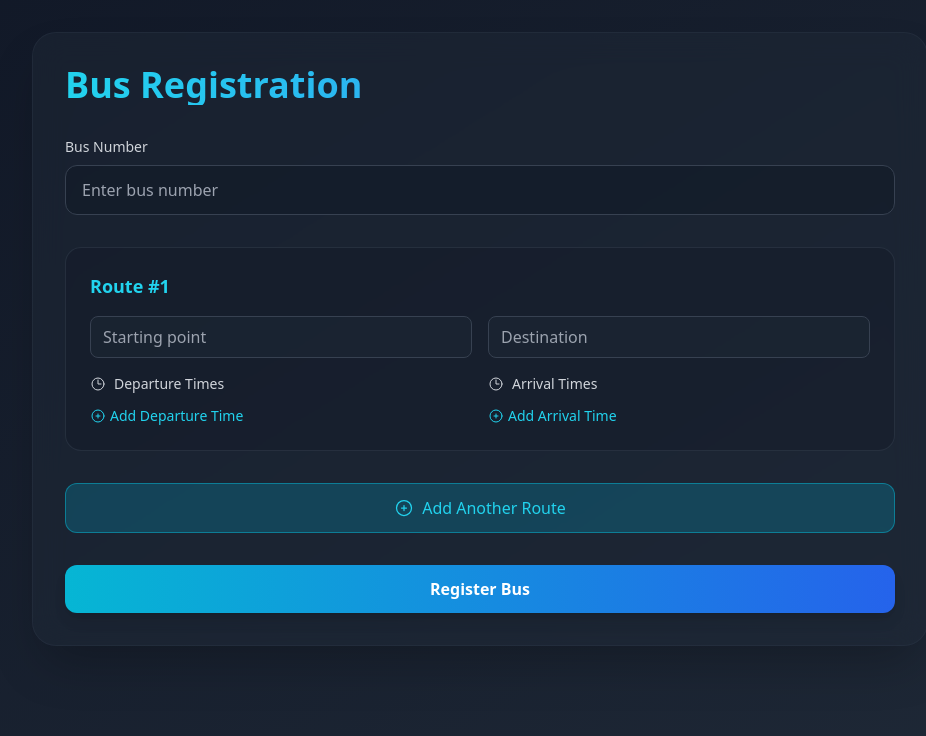
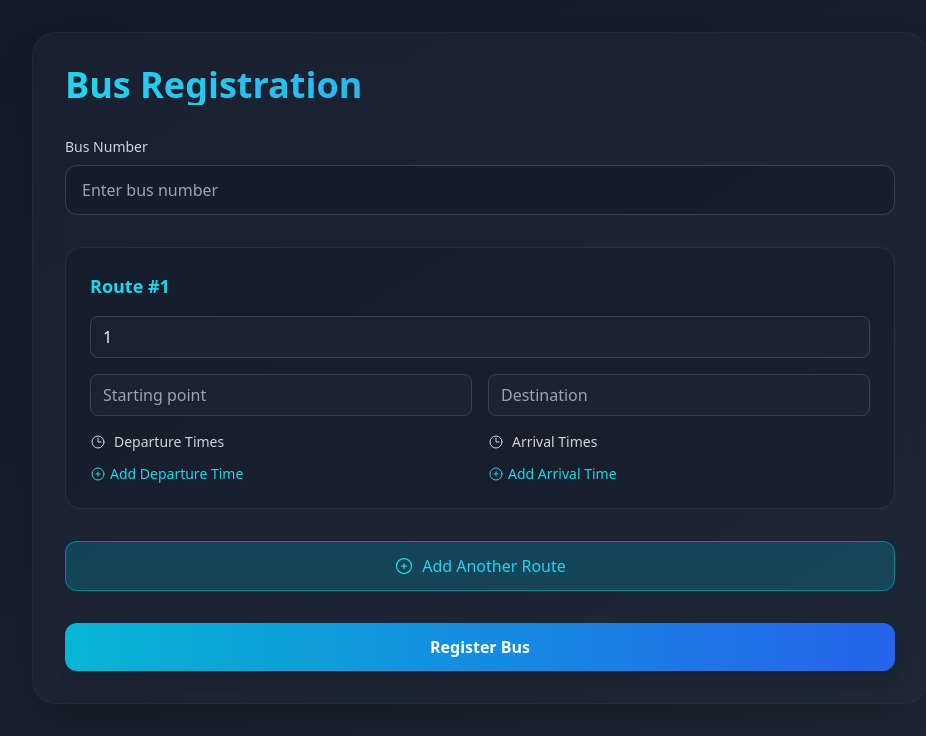
Before and after one commit to RaninduAmarasinghe/busbuddy_companyweb, a React (Create React App) app: page /bus/register in a window 1280 px wide. Shown: the top 736 px of the page, without its empty margins (160-1086 px from the left). Built offline with nearby package versions, Linux system fonts and the light colour scheme.

Commit message:
create bus registration and backend connect

```diff
--- a/package.json
+++ b/package.json
@@ -5,6 +5,7 @@
   "dependencies": {
     "@heroicons/react": "^2.2.0",
     "@hookform/resolvers": "^4.1.0",
+    "axios": "^1.7.9",
     "cra-template": "1.2.0",
     "react": "^19.0.0",
     "react-dom": "^19.0.0",
--- a/src/pages/Busregister.js
+++ b/src/pages/Busregister.js
@@ -2,31 +2,139 @@ import React from 'react';
 import { useForm, useFieldArray } from 'react-hook-form';
 import { yupResolver } from '@hookform/resolvers/yup';
 import * as yup from 'yup';
+import axios from 'axios'; // Import Axios for HTTP requests
 import { PlusCircleIcon, TrashIcon, ClockIcon } from '@heroicons/react/24/outline';
 
+// Yup validation schema
 const schema = yup.object().shape({
     busNumber: yup.string().required('Bus number is required'),
     routes: yup.array().of(
         yup.object().shape({
+            routeNumber: yup.number().required('Route number is required').typeError('Route number must be a number'),
             startPoint: yup.string().required('Start point is required'),
             endPoint: yup.string().required('End point is required'),
             departureTimes: yup.array().of(
                 yup.string().required('Departure time is required')
             ).min(1, 'At least one departure time required'),
-      arrivalTimes: yup.array().of( // Added arrivalTimes validation
+            arrivalTimes: yup.array().of(
                 yup.string().required('Arrival time is required')
             ).min(1, 'At least one arrival time required')
         })
     ).min(1, 'At least one route required')
 });
 
+export default function BusRegister() {
+    const {
+        control,
+        register,
+        handleSubmit,
+        formState: { errors }
+    } = useForm({
+        resolver: yupResolver(schema),
+        defaultValues: {
+            routes: [{
+                routeNumber: 1, // Default value for routeNumber
+                startPoint: '',
+                endPoint: '',
+                departureTimes: [''],
+                arrivalTimes: ['']
+            }]
+        }
+    });
+
+    const { fields: routes, append: appendRoute, remove: removeRoute } = useFieldArray({
+        control,
+        name: 'routes'
+    });
+
+    // Handle form submission
+    const onSubmit = async (data) => {
+        try {
+            // Send POST request to the backend
+            const response = await axios.post('http://localhost:8080/bus/add', data);
+            if (response.data === 'success') {
+                alert('Bus registered successfully!');
+            } else {
+                alert('Failed to register bus.');
+            }
+        } catch (error) {
+            console.error('Error registering bus:', error);
+            alert('An error occurred while registering the bus.');
+        }
+    };
+
+    return (
+        <div className="min-h-screen bg-gradient-to-br from-gray-900 to-gray-800 py-8 px-4 sm:px-6 lg:px-8">
+            <div className="max-w-4xl mx-auto bg-gray-800/50 backdrop-blur-lg rounded-3xl p-8 shadow-2xl border border-gray-700/30">
+                <h1 className="text-4xl font-bold text-transparent bg-clip-text bg-gradient-to-r from-cyan-400 to-blue-500 mb-8">
+                    Bus Registration
+                </h1>
+
+                <form onSubmit={handleSubmit(onSubmit)} className="space-y-8">
+                    {/* Bus Number Field */}
+                    <div className="group relative">
+                        <label className="block text-sm font-medium text-gray-300 mb-2">
+                            Bus Number
+                        </label>
+                        <input
+                            {...register('busNumber')}
+                            className="w-full bg-gray-900/50 border border-gray-700 rounded-xl py-3 px-4 text-gray-100 focus:ring-2 focus:ring-cyan-500 focus:border-transparent transition-all"
+                            placeholder="Enter bus number"
+                        />
+                        {errors.busNumber && (
+                            <p className="text-rose-400 text-sm mt-1">{errors.busNumber.message}</p>
+                        )}
+                    </div>
+
+                    {/* Routes Section */}
+                    <div className="space-y-6">
+                        {routes.map((route, routeIndex) => (
+                            <RouteFields
+                                key={route.id}
+                                control={control}
+                                register={register}
+                                routeIndex={routeIndex}
+                                errors={errors}
+                                onRemove={() => removeRoute(routeIndex)}
+                            />
+                        ))}
+                    </div>
+
+                    {/* Add Another Route Button */}
+                    <button
+                        type="button"
+                        onClick={() => appendRoute({
+                            routeNumber: routes.length + 1, // Auto-increment routeNumber
+                            startPoint: '',
+                            endPoint: '',
+                            departureTimes: [''],
+                            arrivalTimes: ['']
+                        })}
+                        className="w-full py-3 bg-cyan-600/30 hover:bg-cyan-600/40 border border-cyan-500/50 rounded-xl text-cyan-400 flex items-center justify-center gap-2 transition-all"
+                    >
+                        <PlusCircleIcon className="h-5 w-5" />
+                        Add Another Route
+                    </button>
+
+                    {/* Submit Button */}
+                    <button
+                        type="submit"
+                        className="w-full py-3 bg-gradient-to-r from-cyan-500 to-blue-600 hover:from-cyan-400 hover:to-blue-500 rounded-xl text-white font-semibold shadow-lg transition-all"
+                    >
+                        Register Bus
+                    </button>
+                </form>
+            </div>
+        </div>
+    );
+}
+
+// RouteFields Component
 const RouteFields = ({ control, register, routeIndex, errors, onRemove }) => {
     const { fields: departureTimes, append: appendDeparture, remove: removeDeparture } = useFieldArray({
         control,
         name: `routes.${routeIndex}.departureTimes`
     });
-
-  // Added arrivalTimes field array
     const { fields: arrivalTimes, append: appendArrival, remove: removeArrival } = useFieldArray({
         control,
         name: `routes.${routeIndex}.arrivalTimes`
@@ -49,6 +157,22 @@ const RouteFields = ({ control, register, routeIndex, errors, onRemove }) => {
                 )}
             </div>
 
+            {/* Route Number Field */}
+            <div className="relative mb-4">
+                <input
+                    type="number"
+                    {...register(`routes.${routeIndex}.routeNumber`, { valueAsNumber: true })}
+                    className="w-full bg-gray-800/50 border border-gray-700 rounded-lg py-2 px-3 text-gray-100 focus:ring-cyan-500"
+                    placeholder="Route Number"
+                />
+                {errors.routes?.[routeIndex]?.routeNumber && (
+                    <p className="text-rose-400 text-sm mt-1">
+                        {errors.routes[routeIndex].routeNumber.message}
+                    </p>
+                )}
+            </div>
+
+            {/* Start Point and End Point Fields */}
             <div className="grid grid-cols-1 md:grid-cols-2 gap-4">
                 <div className="relative">
                     <input
@@ -62,7 +186,6 @@ const RouteFields = ({ control, register, routeIndex, errors, onRemove }) => {
                         </p>
                     )}
                 </div>
-
                 <div className="relative">
                     <input
                         {...register(`routes.${routeIndex}.endPoint`)}
@@ -77,7 +200,7 @@ const RouteFields = ({ control, register, routeIndex, errors, onRemove }) => {
                 </div>
             </div>
 
-      {/* Added arrival times section */}
+            {/* Departure Times and Arrival Times Section */}
             <div className="mt-4 grid grid-cols-1 md:grid-cols-2 gap-4">
                 <div className="space-y-3">
                     <label className="text-sm font-medium text-gray-300 flex items-center gap-2">
@@ -116,8 +239,6 @@ const RouteFields = ({ control, register, routeIndex, errors, onRemove }) => {
                         </p>
                     )}
                 </div>
-
-        {/* New arrival times section */}
                 <div className="space-y-3">
                     <label className="text-sm font-medium text-gray-300 flex items-center gap-2">
                         <ClockIcon className="h-4 w-4" />
@@ -159,91 +280,3 @@ const RouteFields = ({ control, register, routeIndex, errors, onRemove }) => {
         </div>
     );
 };
-
-export default function BusRegister() {
-  const {
-    control,
-    register,
-    handleSubmit,
-    formState: { errors }
-  } = useForm({
-    resolver: yupResolver(schema),
-    defaultValues: {
-      routes: [{
-        startPoint: '',
-        endPoint: '',
-        departureTimes: [''],
-        arrivalTimes: [''] // Added initial arrivalTimes
-      }]
-    }
-  });
-
-  const { fields: routes, append: appendRoute, remove: removeRoute } = useFieldArray({
-    control,
-    name: 'routes'
-  });
-
-  const onSubmit = (data) => {
-    console.log('Form Data:', data);
-  };
-
-  return (
-    <div className="min-h-screen bg-gradient-to-br from-gray-900 to-gray-800 py-8 px-4 sm:px-6 lg:px-8">
-      <div className="max-w-4xl mx-auto bg-gray-800/50 backdrop-blur-lg rounded-3xl p-8 shadow-2xl border border-gray-700/30">
-        <h1 className="text-4xl font-bold text-transparent bg-clip-text bg-gradient-to-r from-cyan-400 to-blue-500 mb-8">
-          Bus Registration
-        </h1>
-
-        <form onSubmit={handleSubmit(onSubmit)} className="space-y-8">
-          <div className="group relative">
-            <label className="block text-sm font-medium text-gray-300 mb-2">
-              Bus Number
-            </label>
-            <input
-              {...register('busNumber')}
-              className="w-full bg-gray-900/50 border border-gray-700 rounded-xl py-3 px-4 text-gray-100 focus:ring-2 focus:ring-cyan-500 focus:border-transparent transition-all"
-              placeholder="Enter bus number"
-            />
-            {errors.busNumber && (
-              <p className="text-rose-400 text-sm mt-1">{errors.busNumber.message}</p>
-            )}
-          </div>
-
-          <div className="space-y-6">
-            {routes.map((route, routeIndex) => (
-              <RouteFields
-                key={route.id}
-                control={control}
-                register={register}
-                routeIndex={routeIndex}
-                errors={errors}
-                onRemove={() => removeRoute(routeIndex)}
-              />
-            ))}
-          </div>
-
-          <button
-            type="button"
-            onClick={() => appendRoute({
-              startPoint: '',
-              endPoint: '',
-              departureTimes: [''],
-              arrivalTimes: [''] // Added to new routes
-            })}
-            className="w-full py-3 bg-cyan-600/30 hover:bg-cyan-600/40 border border-cyan-500/50 rounded-xl text-cyan-400 flex items-center justify-center gap-2 transition-all"
-          >
-            <PlusCircleIcon className="h-5 w-5" />
-            Add Another Route
-          </button>
-
-          <button
-            type="submit"
-            className="w-full py-3 bg-gradient-to-r from-cyan-500 to-blue-600 hover:from-cyan-400 hover:to-blue-500 rounded-xl text-white font-semibold shadow-lg transition-all"
-          >
-            Register Bus
-          </button>
-        </form>
-      </div>
-    </div>
-  );
-}
```
Also changed, not shown: 1 other file (tests, documents, lock files or other folders). Lines whose indentation alone changed are shown as unchanged.
